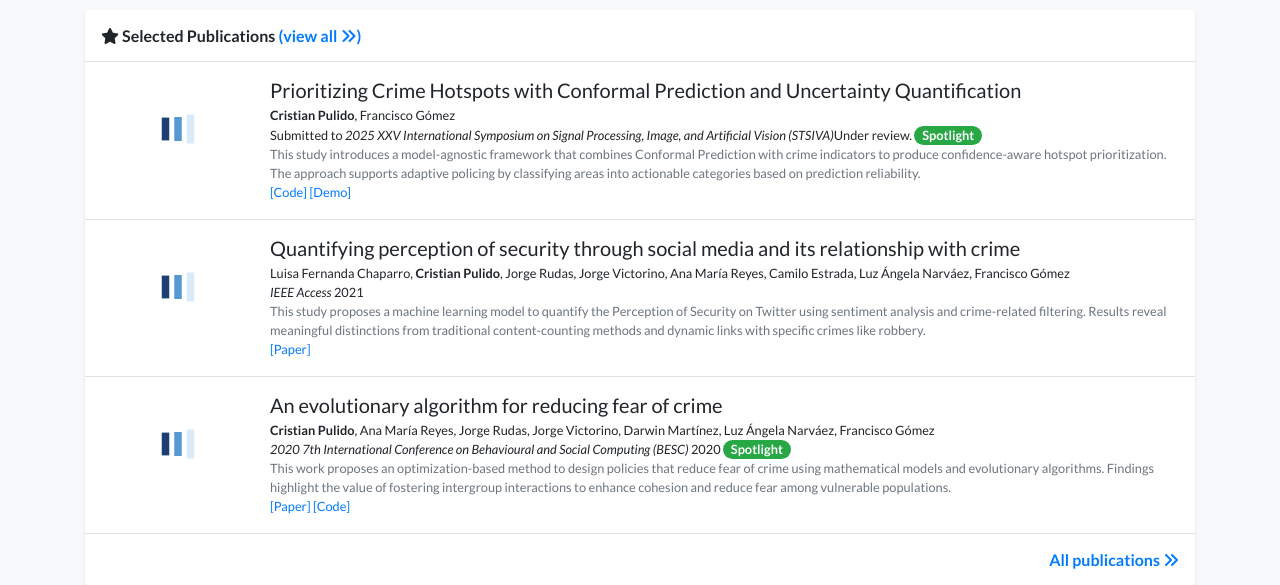
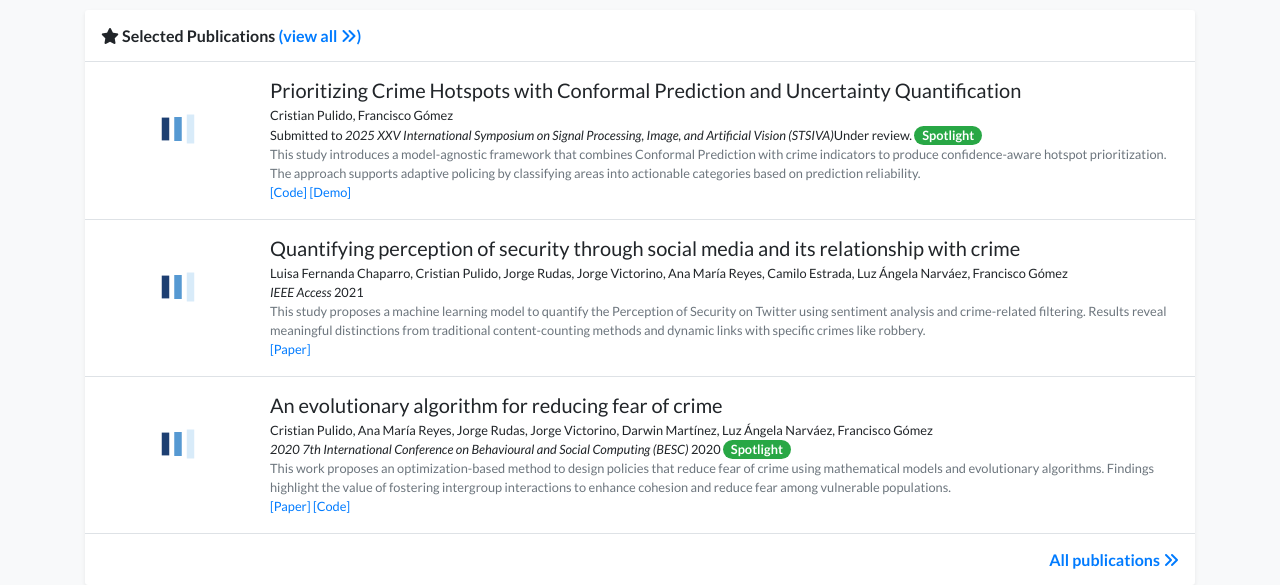
Before and after one commit to dieahernandezcas/dieahernandezcas.github.io, a Jekyll site: the page built from index.html, in a window 1280 px wide and 900 px high, scrolled down 766 px. Shown: the part 259-844 px from the top of the window. Built offline with Jekyll 4.4.1, drawn with Linux system fonts in a browser that asks for light colours; nearby versions of some CDN libraries; a style sheet for code colours, icons or effects is not loaded; part of the change alters nothing that is shown.

```diff
--- a/_data/authors.yml
+++ b/_data/authors.yml
@@ -1,4 +1,4 @@
-"Cristian Pulido":
+"Diego Hernandez":
   bold: true
 
 "Francisco Gómez":
```
